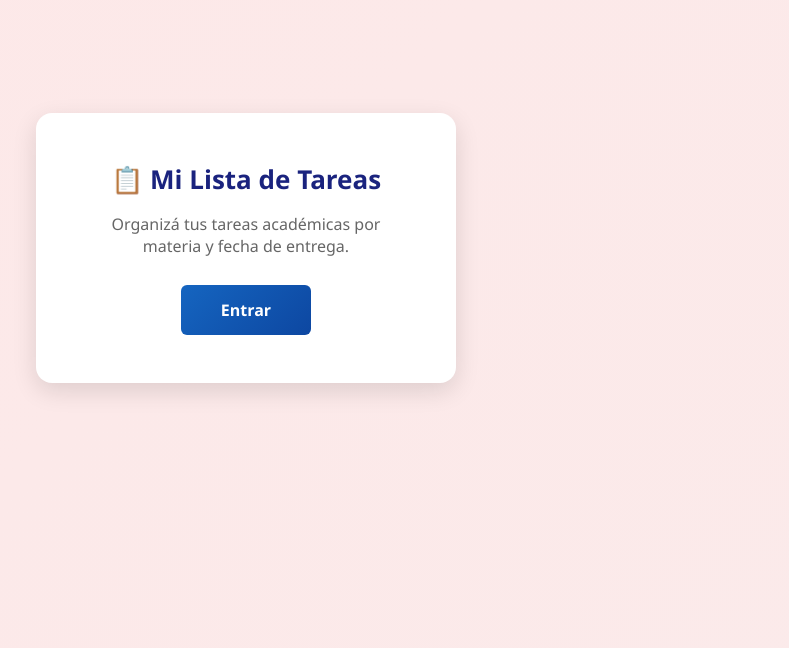
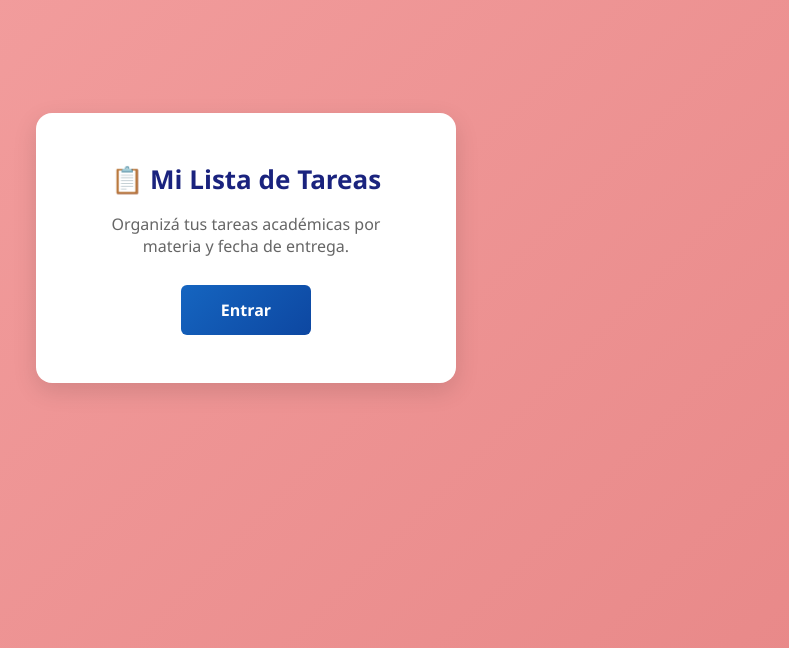
Before and after one commit to jean23alejandro/todo-list-vps, a plain HTML site: page frontend/index.html in a window 1280 px wide. Shown: the part 152-800 px from the top of the page, without its empty margins (394-1183 px from the left). Drawn offline with Linux system fonts and the light colour scheme.

Commit message:
Cambio 2 en fondo color rojo

```diff
--- a/frontend/style.css
+++ b/frontend/style.css
@@ -4,7 +4,7 @@
 }
 
 body {
-  background: linear-gradient(135deg, #fde8e8 0%, #fbeaea 100%);
+  background: linear-gradient(135deg, #f5a3a3 0%, #e88888 100%);
   margin: 0;
   min-height: 100vh;
 }
```
